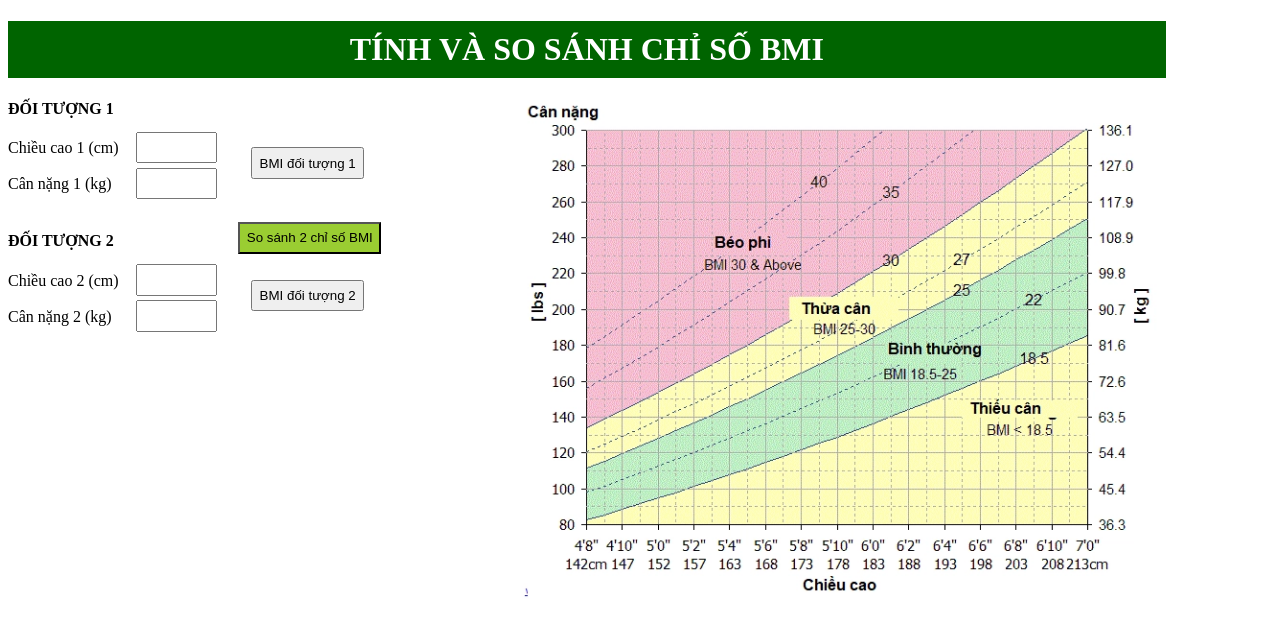
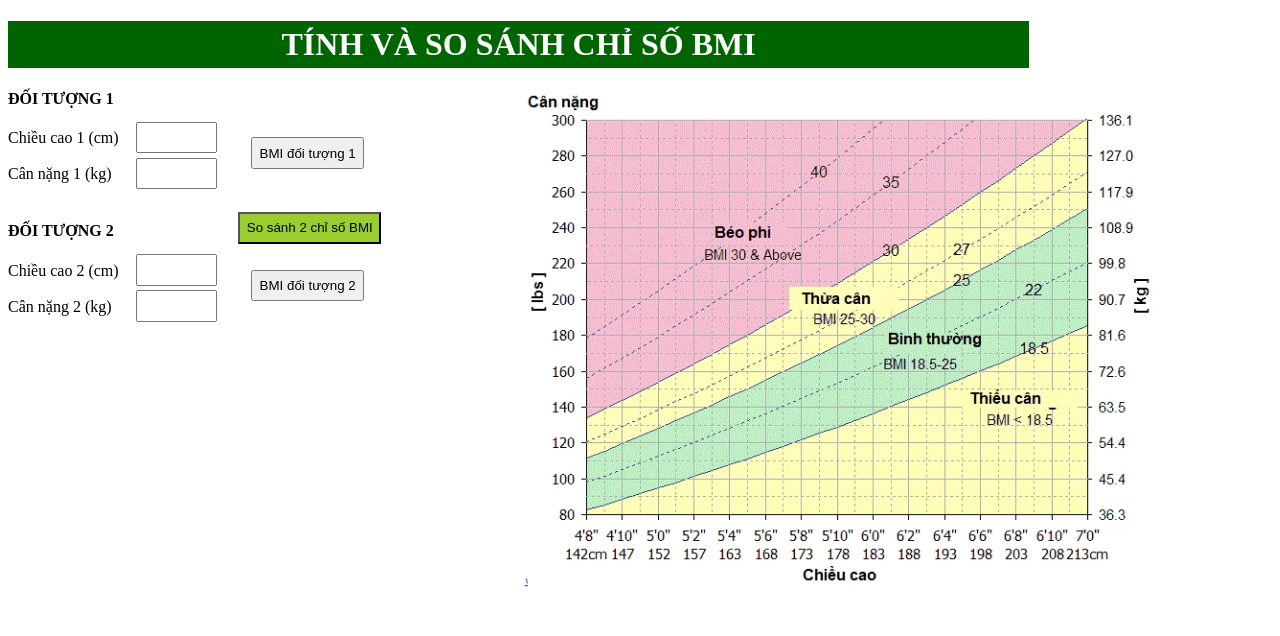
Before and after one commit to VanNTT-F/BMI-Calculate, a plain HTML site: page index.html in a window 1280 px wide. Drawn offline with Linux system fonts and the light colour scheme.

Commit message:
Update index.html

```diff
--- a/index.html
+++ b/index.html
@@ -5,11 +5,11 @@
     <meta name="viewport" content="width=device-width, initial-scale=1.0">
     <style>
         h1 {
-            width: 90%;
+            width: 80%;
             background-color: darkgreen;
             color: white;
             text-align: center;
-            padding: 10px;
+            padding: 5px;
         }
         input   {
             display: block;
```
